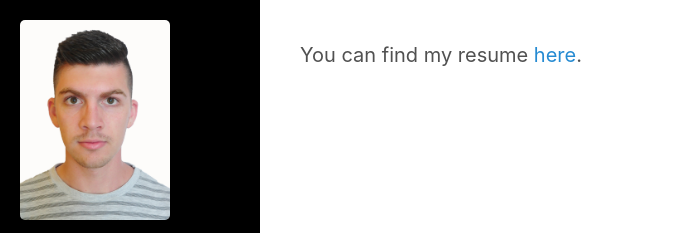
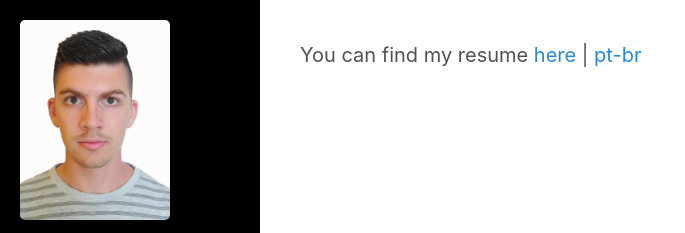
Before and after one commit to paulosell/paulosell.github.io, a Jekyll site: the page built from resume.md, in a window 1280 px wide. Shown: the top 233 px of the page, without its empty margins (0-685 px from the left). Built offline with Jekyll 4.4.1, drawn with Linux system fonts in a browser that asks for light colours.

```diff
--- a/resume.md
+++ b/resume.md
@@ -5,4 +5,4 @@ sidebar_link: true
 ---
 
 
-You can find my resume [here](resume.pdf).
+You can find my resume [here](resume.pdf) \| [pt-br](resume-pt.pdf)
```
Also changed, not shown: 1 other file.
